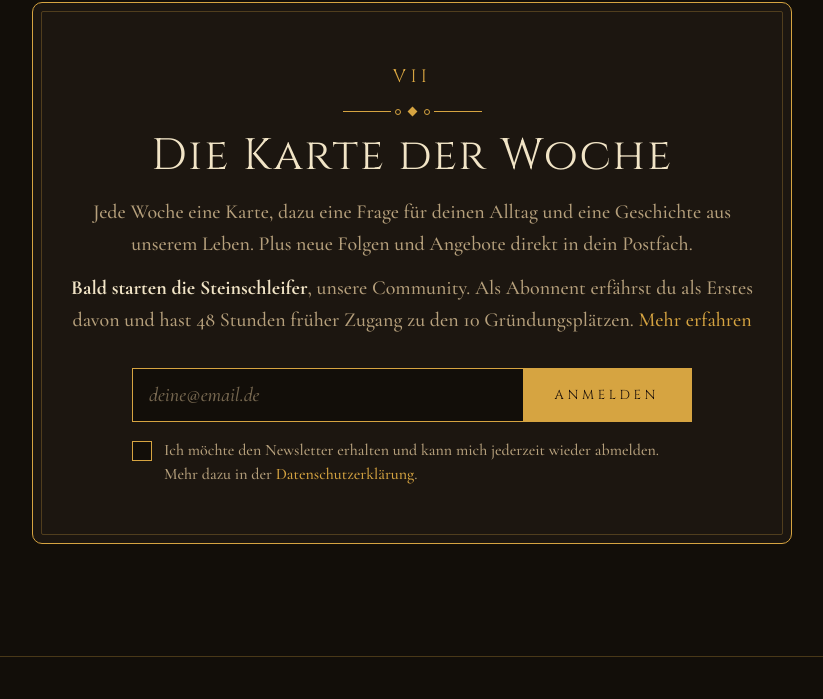
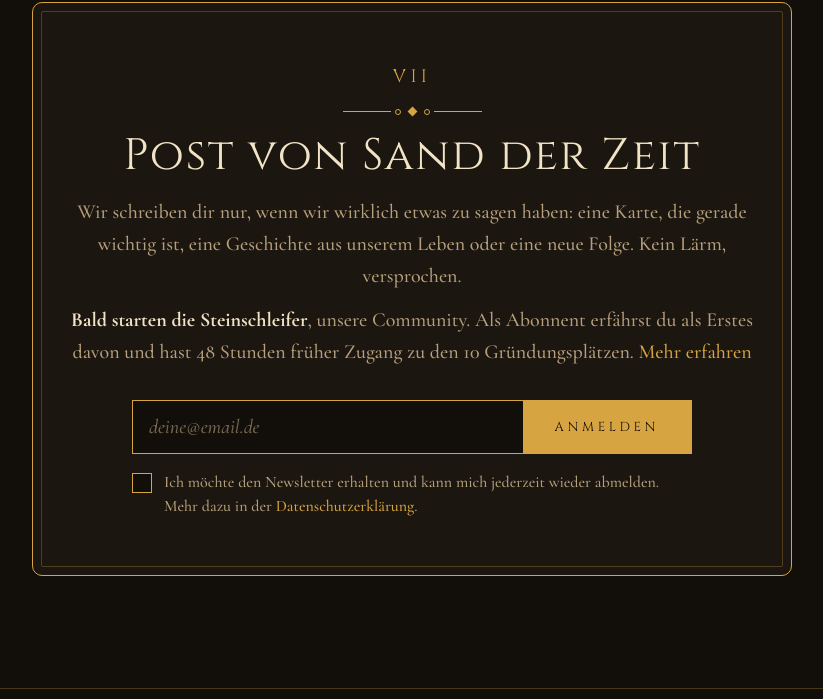
Before and after one commit to Polifka/sandderzeit, a website built with Vite: page index.html in a window 1280 px wide. Shown: the part 7196-7895 px from the top of the page, without its empty margins (228-1051 px from the left). Built offline with nearby package versions, Linux system fonts and the light colour scheme.

Commit message:
Startseite: Newsletter ohne Wochen-Versprechen
Co-Authored-By: Claude Opus 5.5 <noreply@anthropic.com>
Claude-Session: https://claude.ai/code/session_01EhRDiQfeSfzbuMfUfmA9JM

```diff
--- a/index.html
+++ b/index.html
@@ -294,8 +294,8 @@
                     <div class="newsletter__frame">
                         <span class="section-head__numeral">VII</span>
                         <div class="ornament" style="margin-top: 16px;"><i></i><b></b><i></i></div>
-                        <h2 class="section-title">Die Karte der Woche</h2>
-                        <p style="margin-top: 16px;">Jede Woche eine Karte, dazu eine Frage für deinen Alltag und eine Geschichte aus unserem Leben. Plus neue Folgen und Angebote direkt in dein Postfach.</p>
+                        <h2 class="section-title">Post von Sand der Zeit</h2>
+                        <p style="margin-top: 16px;">Wir schreiben dir nur, wenn wir wirklich etwas zu sagen haben: eine Karte, die gerade wichtig ist, eine Geschichte aus unserem Leben oder eine neue Folge. Kein Lärm, versprochen.</p>
                         <p class="nl-teaser" style="margin-top: 12px;"><strong>Bald starten die Steinschleifer</strong>, unsere Community. Als Abonnent erfährst du als Erstes davon und hast 48 Stunden früher Zugang zu den 10 Gründungsplätzen. <a href="/steinschleifer/">Mehr erfahren</a></p>
                         <form class="nl-form" action="/newsletter.php" method="post" novalidate>
                             <div class="nl-form__row">
```
